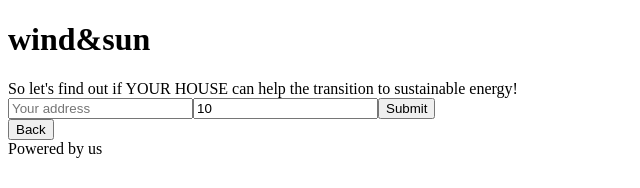
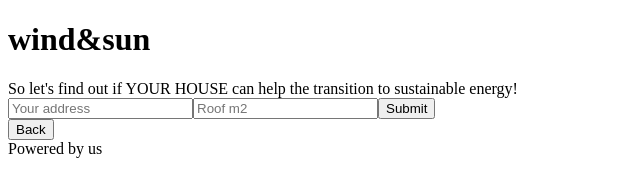
Before and after one commit to patrickmryan/team-coffee-reinvent21, a Next.js app in the folder frontend/: page / in a window 1280 px wide. Both pictures are taken after a click on the button "Next". Shown: the top 188 px of the page, without its empty margins (0-640 px from the left). Built offline with nearby package versions, Linux system fonts and the light colour scheme.

Commit message:
actually connect stuff

```diff
--- a/frontend/components/Bridge.tsx
+++ b/frontend/components/Bridge.tsx
@@ -1,7 +1,4 @@
-import type { NextPage } from "next";
-import Head from "next/head";
 import { useState } from "react";
-import classNames from "classnames";
 import Image from "next/image";
 
 type Savings = {
@@ -18,19 +15,19 @@ const round = (number: number) => {
 
 const Bridge = () => {
   const [address, setAddress] = useState("");
-  const [m2, setm2] = useState(10);
+  const [m2, setm2] = useState<number>();
   const [loading, setLoading] = useState(false);
   const [savings, setSavings] = useState<Savings>();
 
   const submitAddress = async () => {
     setLoading(true);
     await delay(1000);
-    setLoading(false);
 
-    const url = "/api/estimate";
+    const url = `/api/estimate?address=${address}`;
     fetch(url, { mode: "no-cors" })
       .then((response) => response.json())
       .then((json: Savings) => {
+        setLoading(false);
         setSavings({
           kwhPerM2PerDay: json.kwhPerM2PerDay,
           co2eqSavedPerYearPerM2: json.co2eqSavedPerYearPerM2,
@@ -62,7 +59,7 @@ const Bridge = () => {
           onKeyPress={handleKeyPress}
         />
         <input
-          type="text"
+          type="number"
           className="text-black p-2 rounded-md"
           placeholder="Roof m2"
           value={m2}
@@ -92,21 +89,21 @@ const Bridge = () => {
               <p>
                 You can save{" "}
                 <strong className="text-2xl">
-                  {round(savings.kwhPerM2PerDay * m2 * 365)} kwh
+                  {round(savings.kwhPerM2PerDay * (m2 || 1) * 365)} kwh
                 </strong>{" "}
                 for your house per year
               </p>
               <p>
                 Which equals{" "}
                 <strong className="text-2xl">
-                  {round(savings.co2eqSavedPerYearPerM2 * m2)} kg
+                  {round(savings.co2eqSavedPerYearPerM2 * (m2 || 1))} kg
                 </strong>{" "}
                 of CO<sub>2</sub> savings per year for your house
               </p>
               <p>
                 Which corresponds to{" "}
                 <strong className="text-2xl">
-                  ${round(savings.costsSavedPerYearPerM2 * m2)}
+                  ${round(savings.costsSavedPerYearPerM2 * (m2 || 1))}
                 </strong>{" "}
                 of potential savings per year for your house.
               </p>
```
